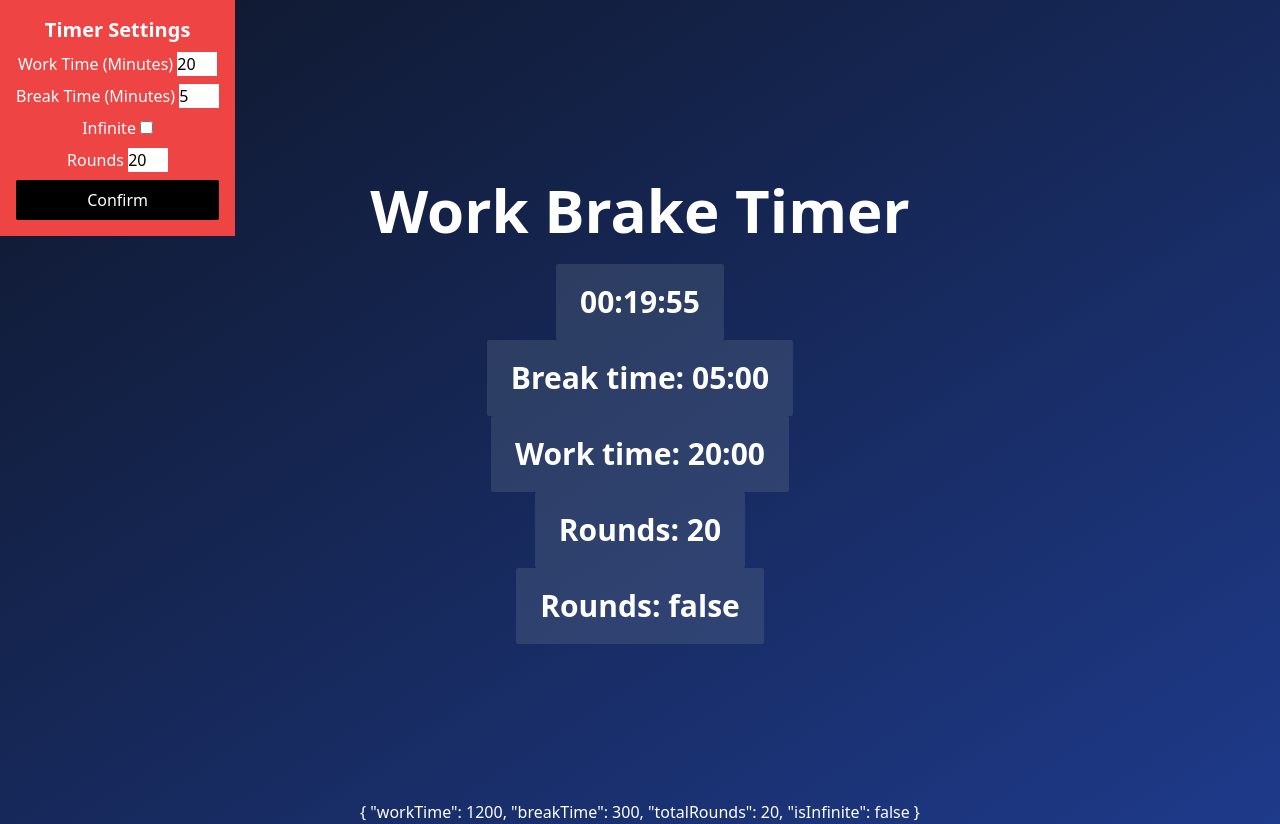
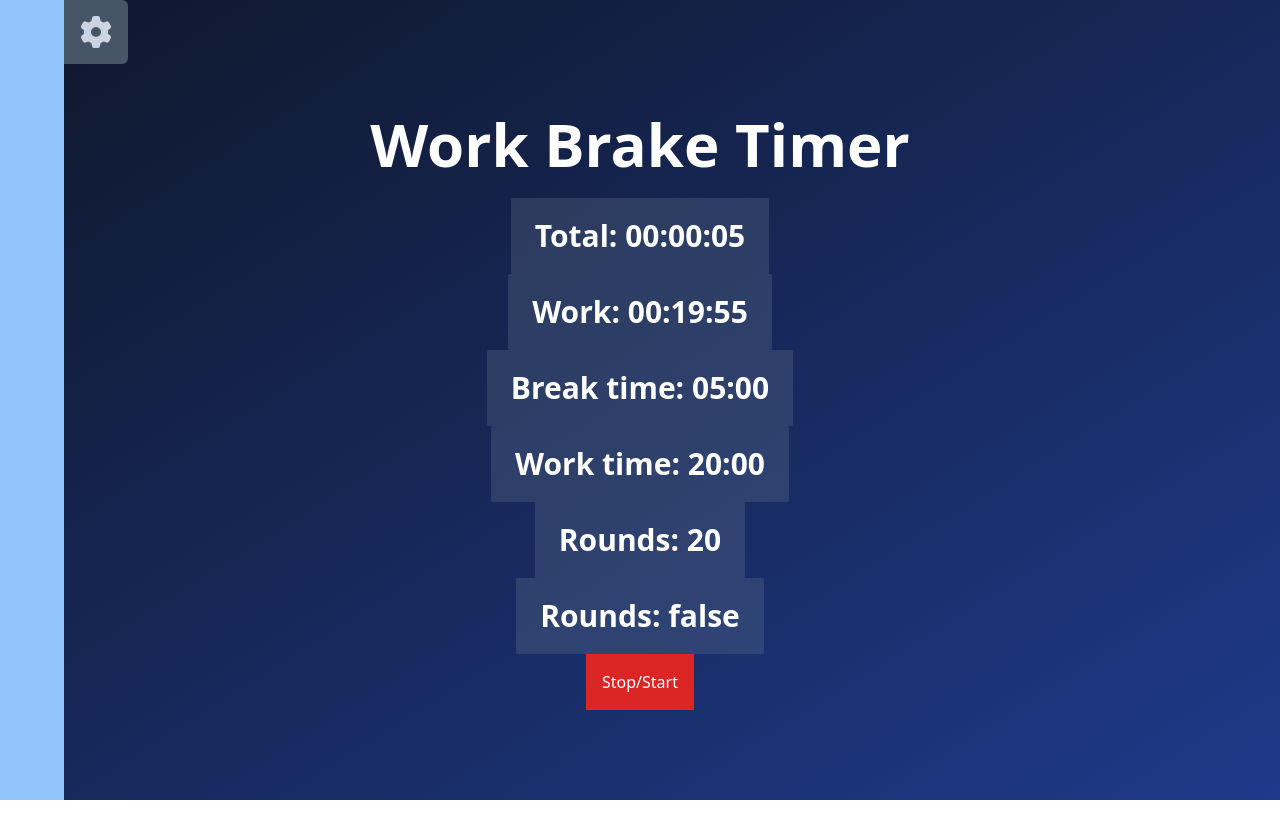
Before and after one commit to DawidFrankiewicz/pomodoro-work-break-timer, a Nuxt app: page / in a window 1280 px wide. After the commit the page ends 800 px from the top, so only its background shows below. Built offline with nearby package versions, Linux system fonts and the light colour scheme.

Commit message:
Added fa, styling settings

```diff
--- a/app.vue
+++ b/app.vue
@@ -5,17 +5,49 @@ const config = ref({
     totalRounds: 20,
     isInfinite: false,
 });
+
+const isSidebarOpen = ref(false);
 </script>
 
 <template>
     <div
-        class="min-h-screen bg-slate-900 bg-gradient-to-br from-slate-900 to-blue-900 text-center text-white"
+        class="relative min-h-screen flex-grow bg-slate-900 bg-gradient-to-br from-slate-900 to-blue-900 text-center text-white"
     >
         <Timer :config="config" />
-        <TimerSettings
-            :defaultConfig="Object.assign({}, config)"
-            @update-config="(newConfig) => (config = newConfig)"
-        />
-        {{ config }}
+        <div class="fixed left-0 top-0 h-screen bg-blue-300">
+            <button
+                @click="isSidebarOpen = !isSidebarOpen"
+                class="right-0 top-6 h-16 w-16 translate-x-full rounded-e-md bg-slate-600"
+            >
+                <font-awesome-icon
+                    :icon="['fas', 'gear']"
+                    class="fa-2xl fa-black text-slate-300"
+                />
+            </button>
+            <Transition name="fade">
+                <div
+                    v-if="isSidebarOpen"
+                    v-click-outside="() => (isSidebarOpen = false)"
+                    class="left-0 top-0 h-screen bg-red-500 transition-all"
+                >
+                    <TimerSettings
+                        :defaultConfig="Object.assign({}, config)"
+                        @update-config="(newConfig) => (config = newConfig)"
+                    />
+                </div>
+            </Transition>
+        </div>
     </div>
 </template>
+
+<style lang="scss" scoped>
+.fade-enter-active,
+.fade-leave-active {
+    transform: translateX(0%);
+}
+
+.fade-enter-from,
+.fade-leave-to {
+    transform: translateX(-100%);
+}
+</style>
--- a/components/Timer.vue
+++ b/components/Timer.vue
@@ -6,7 +6,9 @@ const props = defineProps({
     },
 });
 
+const totalTimer = ref(0);
 const timer = ref(props.config.workTime);
+const isTimerRunning = ref(false);
 const isWorkTime = ref(true);
 
 const minutesToSeconds = (minutes) => minutes * 60;
@@ -40,8 +42,11 @@ const displayTime = (timeInSeconds, displayHours = false) => {
     );
 };
 
+let timerInterval;
+
 const startTimer = () => {
-    const interval = setInterval(() => {
+    isTimerRunning.value = true;
+    timerInterval = setInterval(() => {
         if (timer.value === 0) {
             if (isWorkTime.value) {
                 startBreak();
@@ -50,12 +55,19 @@ const startTimer = () => {
             }
         } else {
             timer.value--;
+            totalTimer.value++;
         }
     }, 1000);
 
     onUnmounted(() => {
-        clearInterval(interval);
+        isTimerRunning.value = false;
+        clearInterval(timerInterval);
     });
+};
+
+const stopTimer = () => {
+    isTimerRunning.value = false;
+    clearInterval(timerInterval);
 };
 
 const startBreak = () => {
@@ -77,7 +89,12 @@ const startWork = () => {
         <div
             class="rounded-sm bg-slate-500 bg-opacity-30 px-6 py-5 text-3xl font-bold"
         >
-            {{ displayTime(timer, true) }}
+            Total: {{ displayTime(totalTimer, true) }}
+        </div>
+        <div
+            class="rounded-sm bg-slate-500 bg-opacity-30 px-6 py-5 text-3xl font-bold"
+        >
+            {{ (isWorkTime ? 'Work: ' : 'Brake: ') + displayTime(timer, true) }}
         </div>
         <div
             v-if="props.config.breakTime"
@@ -103,5 +120,11 @@ const startWork = () => {
         >
             Rounds: {{ props.config.isInfinite }}
         </div>
+        <button
+            @click="isTimerRunning ? stopTimer() : startTimer()"
+            class="bg-red-600 p-4"
+        >
+            Stop/Start
+        </button>
     </div>
 </template>
--- a/components/TimerSettings.vue
+++ b/components/TimerSettings.vue
@@ -12,7 +12,7 @@ const config = ref(props.defaultConfig);
 </script>
 
 <template>
-    <div class="fixed left-0 top-0 flex flex-col gap-2 bg-red-500 p-4">
+    <div class="flex flex-col gap-2 p-4">
         <h1 class="text-xl font-bold">Timer Settings</h1>
         <div>
             Work Time (Minutes)
--- a/nuxt.config.ts
+++ b/nuxt.config.ts
@@ -5,4 +5,14 @@ export default defineNuxtConfig({
         typeCheck: true,
     },
     modules: ['@nuxtjs/tailwindcss'],
+    css: ['@fortawesome/fontawesome-svg-core/styles.css'],
+    build: {
+        transpile: [
+            '@fortawesome/fontawesome-svg-core',
+            '@fortawesome/vue-fontawesome',
+            '@fortawesome/free-brands-svg-icons',
+            '@fortawesome/free-regular-svg-icons',
+            '@fortawesome/free-solid-svg-icons',
+        ],
+    },
 });
--- /dev/null
+++ b/plugins/fontawesome.js
@@ -0,0 +1,18 @@
+import { library, config } from '@fortawesome/fontawesome-svg-core';
+import { FontAwesomeIcon } from '@fortawesome/vue-fontawesome';
+import { fas } from '@fortawesome/free-solid-svg-icons';
+import { fab } from '@fortawesome/free-brands-svg-icons';
+import { far } from '@fortawesome/free-regular-svg-icons';
+
+// This is important, we are going to let Nuxt worry about the CSS
+config.autoAddCss = false;
+
+// You can add your icons directly in this plugin. See other examples for how you
+// can add other styles or just individual icons.
+library.add(fas);
+// library.add(fab);
+// library.add(far);
+
+export default defineNuxtPlugin((nuxtApp) => {
+    nuxtApp.vueApp.component('font-awesome-icon', FontAwesomeIcon, {});
+});
```
Also changed, not shown: package.json (+7 -1 lines), 1 other file (tests, documents, lock files or other folders).
